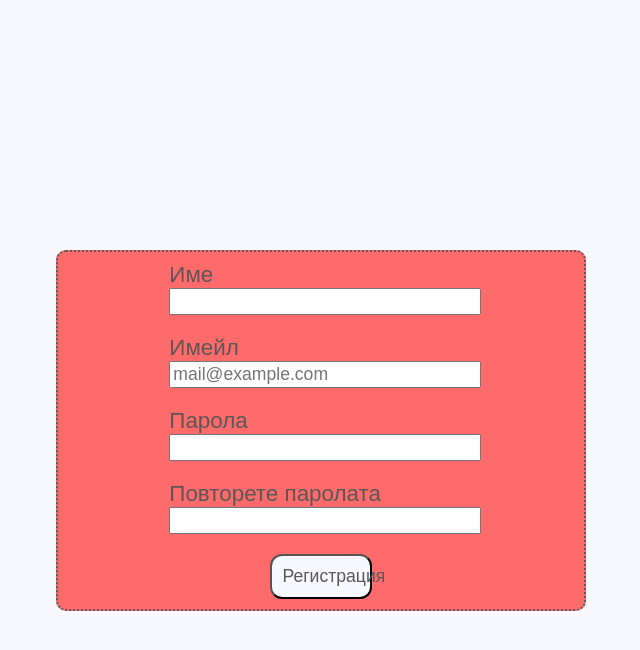
After one commit to veneta13/Project_Estimator, a PHP site: page /pages/registration.html in a window 1280 px wide. The commit adds this page. Shown: the top 650 px of the page, without its empty margins (331-971 px from the left). Run offline with PHP 8.4, Linux system fonts and the light colour scheme; some web fonts are replaced.

Commit message:
Move files, update registration

```diff
--- /dev/null
+++ b/pages/registration.html
@@ -0,0 +1,26 @@
+<!DOCTYPE html>
+<html lang="bg">
+<head>
+    <meta charset="UTF-8">
+    <link rel="stylesheet" href="../style/style.css"/>
+    <script src="../scripts/registration.js" defer></script>
+    <title>ПроПланер</title>
+</head>
+    <body class="site-content">
+        <form class="credential-form" id="registration_form">
+            <label for="name" class="form-element form-label">Име</label>
+            <input id="name" name="name" class="form-element form-input" type="text" required>
+
+            <label for="email" class="form-element form-label">Имейл</label>
+            <input id="email" name="email" class="form-element form-input" type="email" pattern="*@*" placeholder="mail@example.com" required>
+
+            <label for="password" class="form-element form-label">Парола</label>
+            <input id="password" name="password" class="form-element form-input" type="password" minlength="8" required>
+
+            <label for="confirm_password" class="form-element form-label">Повторете паролата</label>
+            <input id="confirm_password" name="confirm_password" class="form-element form-input" type="password" minlength="8" required>
+
+            <button type="submit" id="submit" class="form-button" onclick="register()">Регистрация</button>
+        </form>
+    </body>
+</html>
--- a/style/style.css
+++ b/style/style.css
@@ -1,4 +1,3 @@
-/* sofia-sans-condensed-regular - cyrillic-ext_latin */
 @font-face {
     font-display: swap; /* Check https://developer.mozilla.org/en-US/docs/Web/CSS/@font-face/font-display for other options. */
     font-family: 'Sofia Sans Condensed';
```
Also changed, not shown: html/registration.html (deleted, +0 -25 lines), pages/login.html (renamed from html/login.html).
